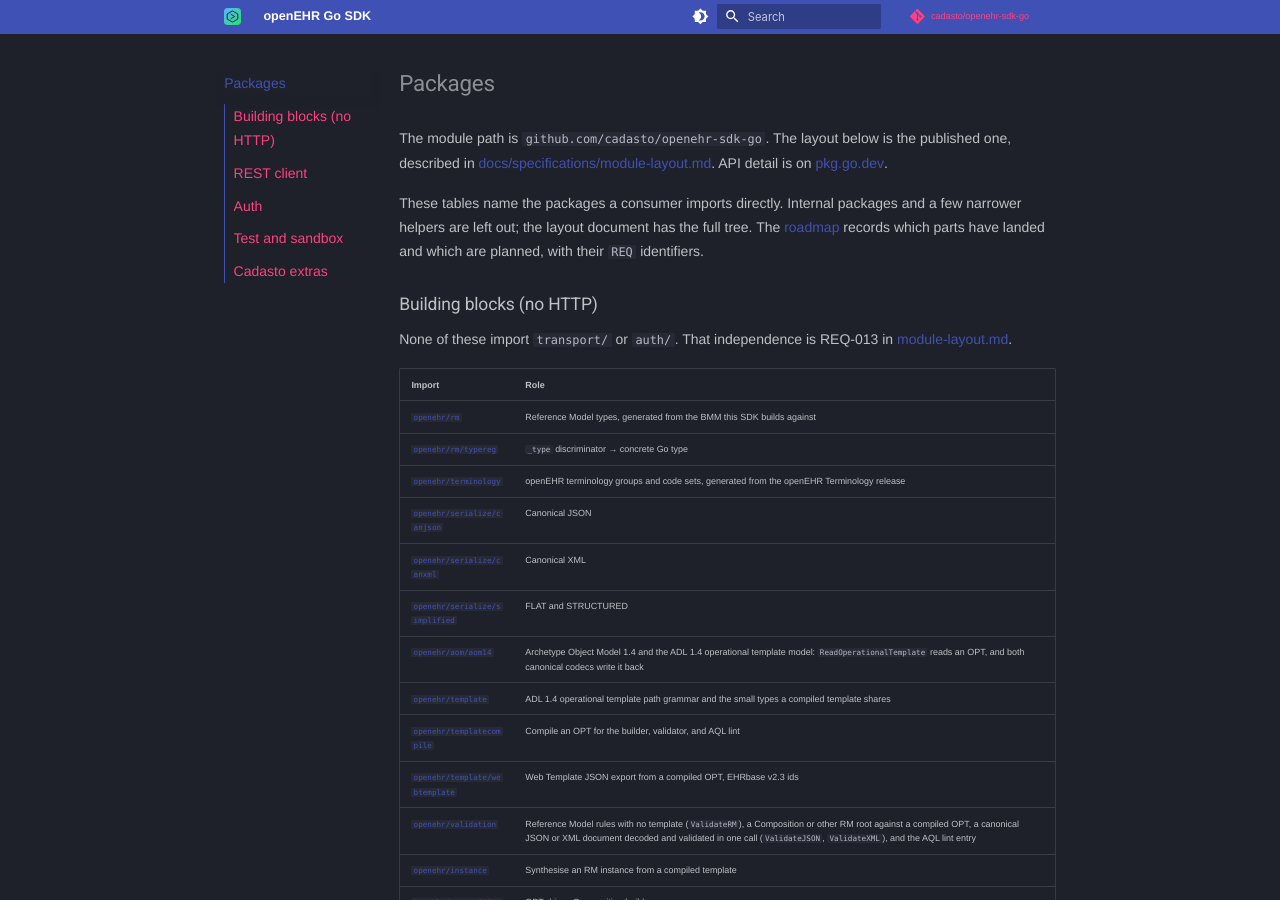
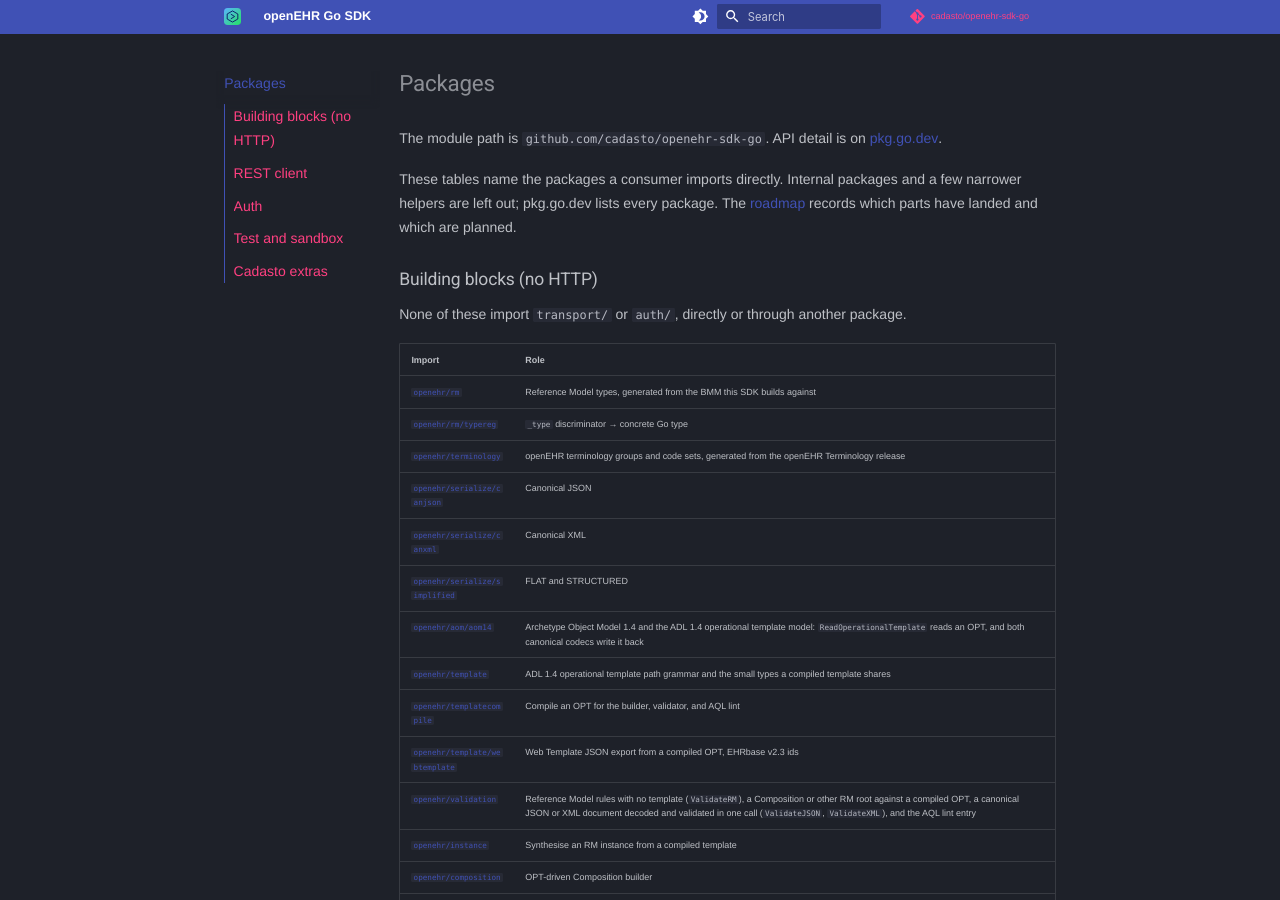
Before and after one commit to Cadasto/openehr-sdk-go, an MkDocs documentation site: the page built from pages/packages.md, in a window 1280 px wide and 900 px high. Built offline with MkDocs 1.6.1 and Material for MkDocs 9.7.7, drawn with Linux system fonts in a browser that asks for light colours; nearby versions of some CDN libraries; library files that are not in the unit come from our copies; plug-ins that fetch from the network failed and are left out; comment, search, counter and statistics services are not loaded.

Commit message:
docs: keep spec-process identifiers out of the README and the user docs
pkg.go.dev shows the root README as the module page, so it now describes
the SDK for its users: the feature list points at the package map and
pkg.go.dev instead of the topic specs, and the table of specifications,
REQ registry, traceability map and ADRs moves to CONTRIBUTING.md. The
examples catalogue and the site pages drop their REQ and ADR citations,
keeping each sentence.

AGENTS.md, CONTRIBUTING.md and ai-workflow.md widen the godoc rule to
everything an SDK user reads.

Assisted-by: Claude Code (claude-opus-5-5)

```diff
--- a/pages/packages.md
+++ b/pages/packages.md
@@ -6,22 +6,18 @@ description: >-
 
 # Packages
 
-The module path is `github.com/cadasto/openehr-sdk-go`. The layout below is
-the published one, described in
-[docs/specifications/module-layout.md](https://github.com/cadasto/openehr-sdk-go/blob/main/docs/specifications/module-layout.md).
-API detail is on [pkg.go.dev](https://pkg.go.dev/github.com/cadasto/openehr-sdk-go).
+The module path is `github.com/cadasto/openehr-sdk-go`. API detail is on [pkg.go.dev](https://pkg.go.dev/github.com/cadasto/openehr-sdk-go).
 
 These tables name the packages a consumer imports directly. Internal
-packages and a few narrower helpers are left out; the layout document has the
-full tree. The
+packages and a few narrower helpers are left out; pkg.go.dev lists every
+package. The
 [roadmap](https://github.com/cadasto/openehr-sdk-go/blob/main/docs/roadmap.md)
-records which parts have landed and which are planned, with their `REQ`
-identifiers.
+records which parts have landed and which are planned.
 
 ## Building blocks (no HTTP)
 
-None of these import `transport/` or `auth/`. That independence is REQ-013 in
-[module-layout.md](https://github.com/cadasto/openehr-sdk-go/blob/main/docs/specifications/module-layout.md#req-013--building-block-independence).
+None of these import `transport/` or `auth/`, directly or through another
+package.
 
 | Import | Role |
 |---|---|
```
Also changed, not shown: AGENTS.md (+1 -1 lines), CONTRIBUTING.md (+14 -1 lines), README.md (+26 -46 lines), docs/ai-workflow.md (+1 -1 lines), docs/examples.md (+2 -2 lines), pages/workflow.md (+3 -3 lines).
